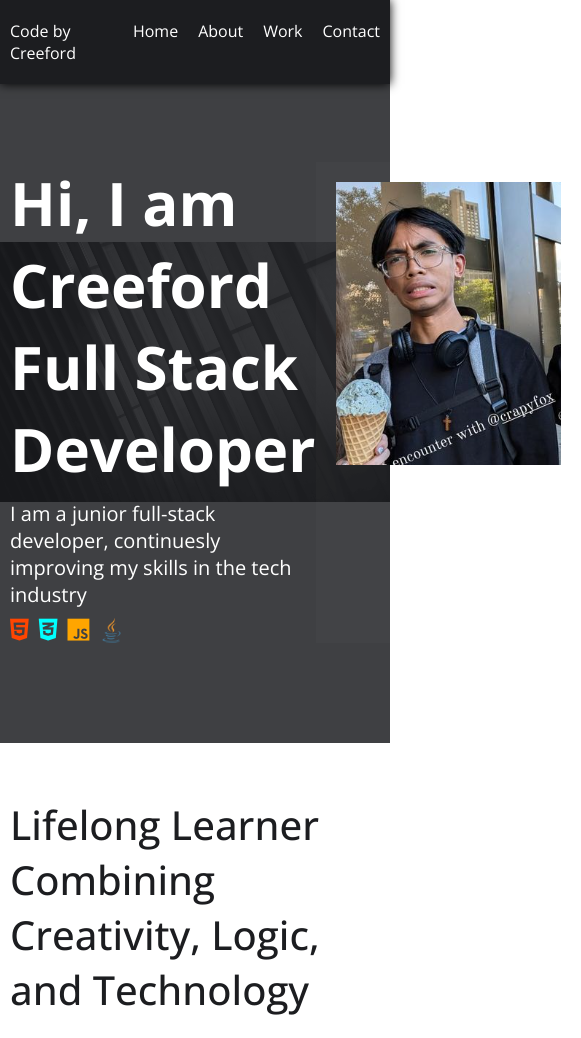
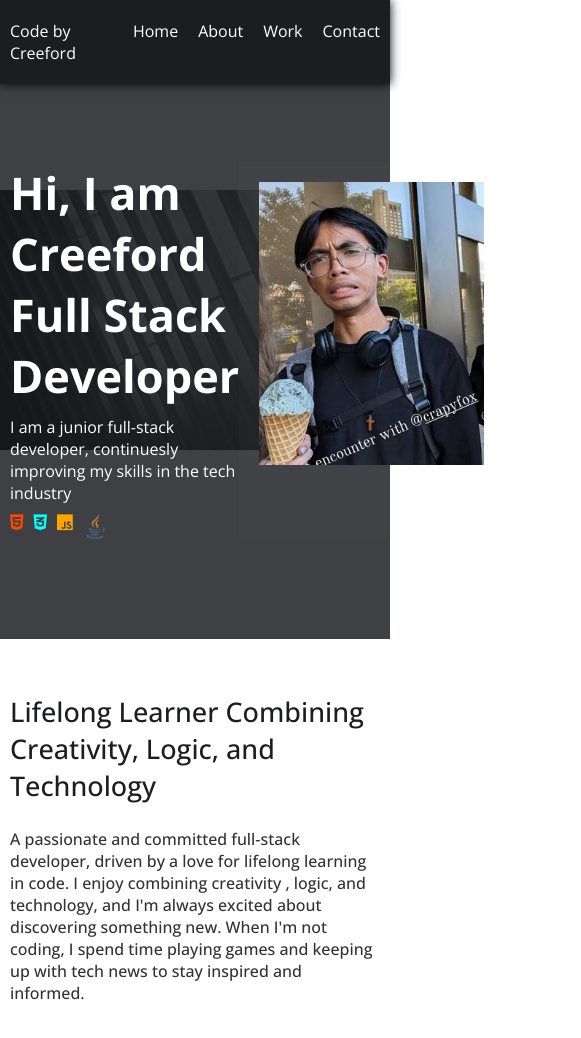
Before and after one commit to CreefordSanchez/porfolio, a website: page index.html in a window 390 px wide. Shown: the top 1038 px of the page, 581 px wide, since content can reach past the window. Drawn offline with nearby package versions, Linux system fonts and the light colour scheme.

Commit message:
'smaller-font-media-query'

```diff
--- a/assets/css/style.css
+++ b/assets/css/style.css
@@ -335,3 +335,16 @@ footer .media-links {
     }
   }
 }
+
+@media screen and (max-width:913px) {
+  .hero-headline > h1 { font-size: 45px; }
+  .hero-headline > p { font-size: 16px; }
+  .skill-list { font-size: 18px; }
+
+  .about-me > h2 { font-size: 27px; }
+  .about-me-headline > p { font-size: 16px; }
+
+  .project-title > h3 { font-size: 27px; }
+  .project-headline > p { font-size: 16px; }
+
+}
```
